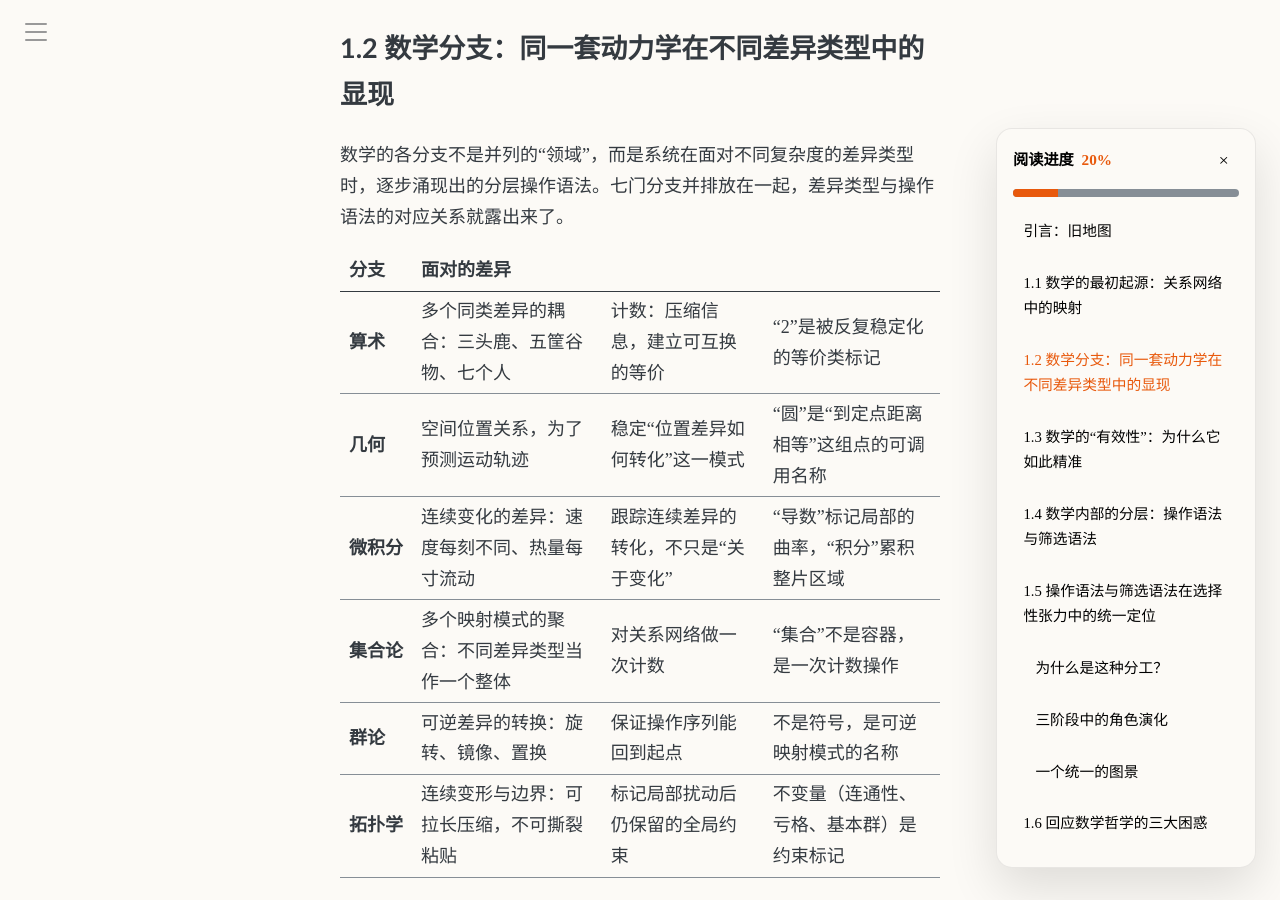
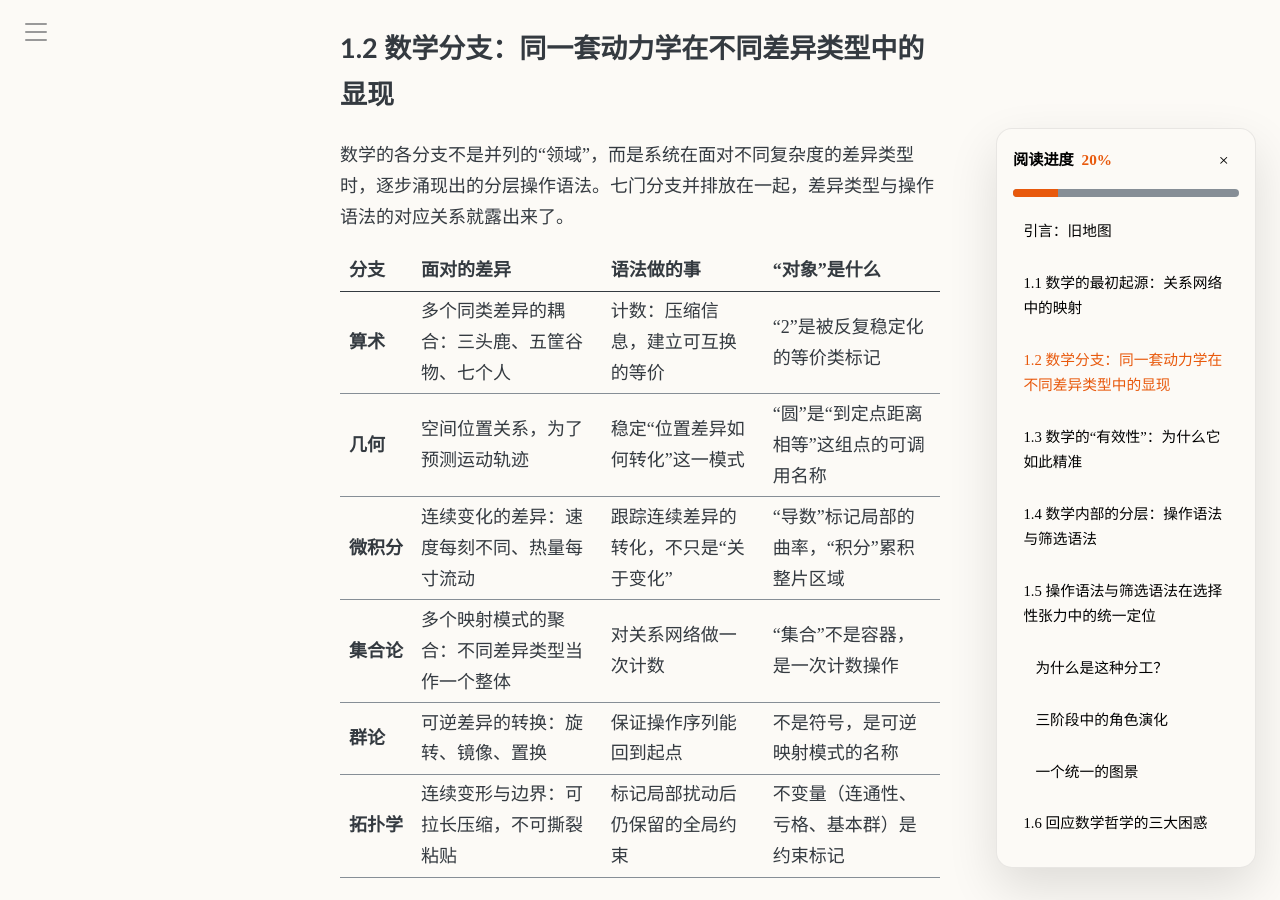
Before and after one commit to symphonyh/symphonyh.github.io, a Jekyll site: the page built from _posts/2026-07-08-数学.md, in a window 1280 px wide and 900 px high, scrolled down 2374 px. Built offline with Jekyll 4.4.1, drawn with Linux system fonts in a browser that asks for light colours; a script that is not in the unit is left out; comment, search, counter and statistics services are not loaded.

Commit message:
数学篇 1.2 表格补齐后两列表头：语法做的事 / “对象”是什么（原仅两格，后两列空置）

```diff
--- a/_posts/2026-07-08-数学.md
+++ b/_posts/2026-07-08-数学.md
@@ -56,7 +56,7 @@ comments: true
 
 数学的各分支不是并列的“领域”，而是系统在面对不同复杂度的差异类型时，逐步涌现出的分层操作语法。七门分支并排放在一起，差异类型与操作语法的对应关系就露出来了。
 
-| <span class="nowrap">分支</span> | 面对的差异 |
+| <span class="nowrap">分支</span> | 面对的差异 | 语法做的事 | “对象”是什么 |
 | :--- | :--- | :--- | :--- |
 | <strong class="nowrap">算术</strong> | 多个同类差异的耦合：三头鹿、五筐谷物、七个人 | 计数：压缩信息，建立可互换的等价 | “2”是被反复稳定化的等价类标记 |
 | <strong class="nowrap">几何</strong> | 空间位置关系，为了预测运动轨迹 | 稳定“位置差异如何转化”这一模式 | “圆”是“到定点距离相等”这组点的可调用名称 |
```
